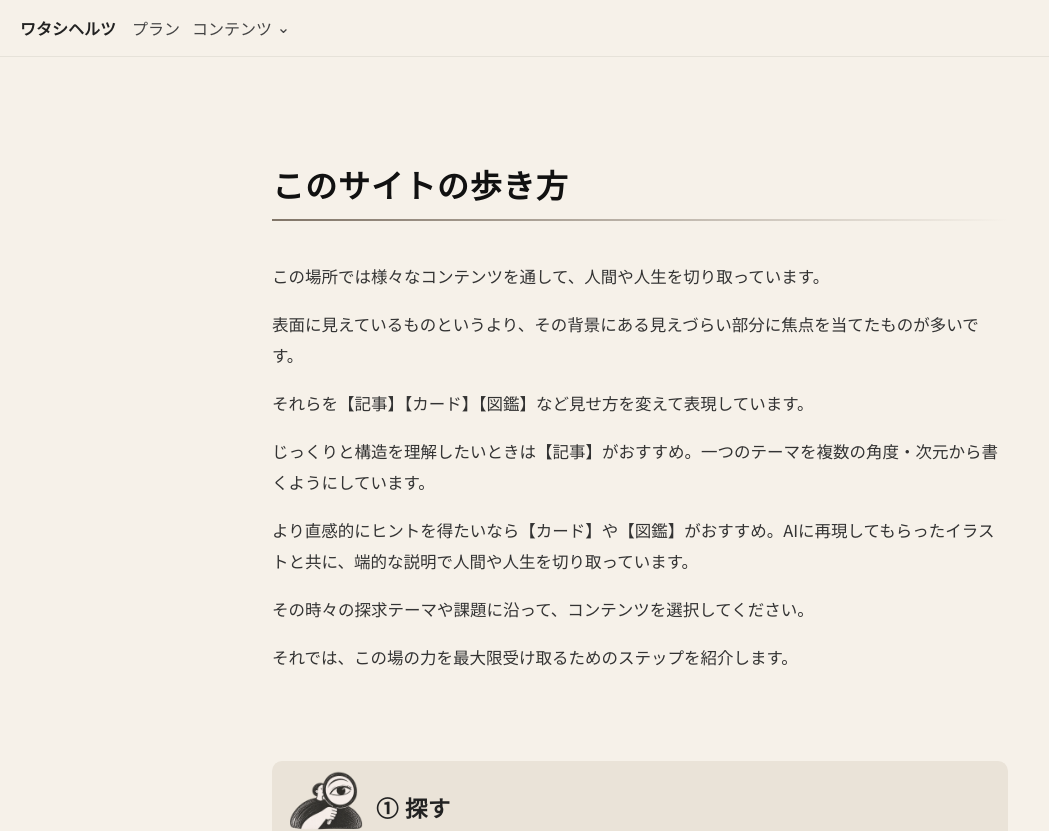
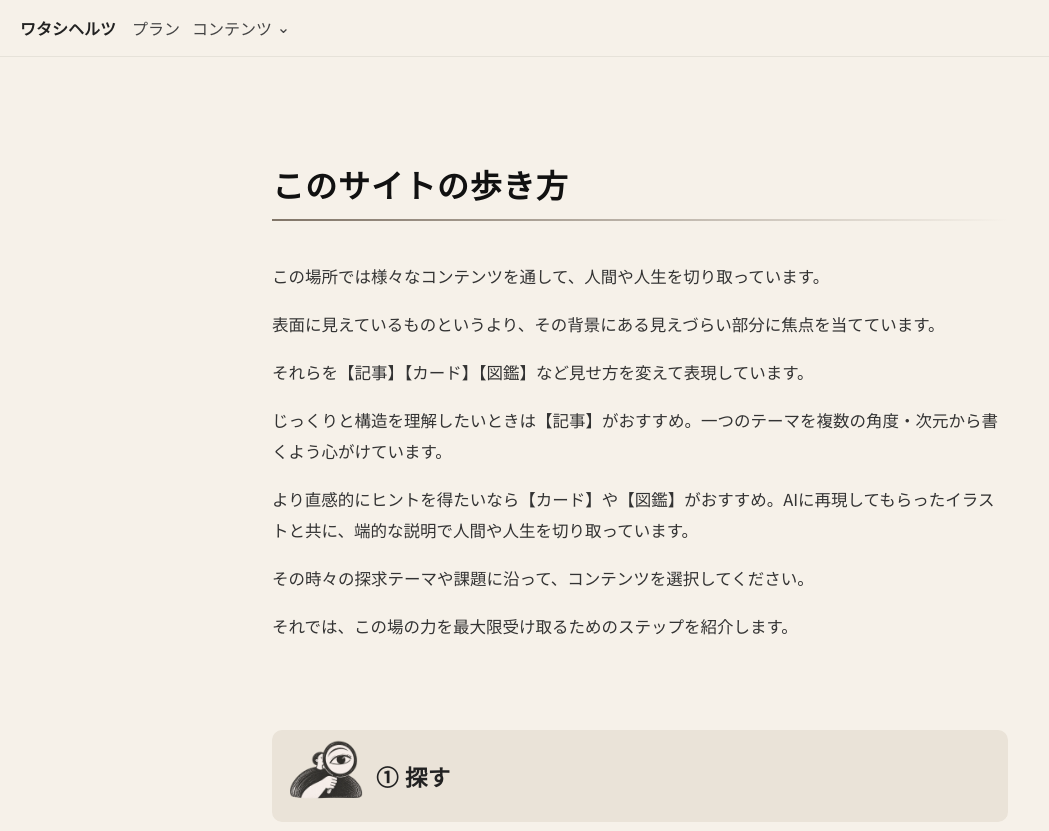
Before and after one commit to hiracoh/watashihertz, a Next.js app: page /guide in a window 1280 px wide. Shown: the top 831 px of the page, without its empty margins (0-1049 px from the left). Built offline with nearby package versions, Linux system fonts and the light colour scheme; a web font is replaced by a local one.

Commit message:
Update page.js

```diff
--- a/app/guide/page.js
+++ b/app/guide/page.js
@@ -19,12 +19,12 @@ export default function GuidePage() {
 
       <p>{`この場所では様々なコンテンツを通して、人間や人生を切り取っています。`}</p>
 
-      <p>{`表面に見えているものというより、その背景にある見えづらい部分に焦点を当てたものが多いです。`}</p>
+      <p>{`表面に見えているものというより、その背景にある見えづらい部分に焦点を当てています。`}</p>
 
       <p>{`それらを【記事】【カード】【図鑑】など見せ方を変えて表現しています。
       `}</p>
 
-      <p>{`じっくりと構造を理解したいときは【記事】がおすすめ。一つのテーマを複数の角度・次元から書くようにしています。`}</p>
+      <p>{`じっくりと構造を理解したいときは【記事】がおすすめ。一つのテーマを複数の角度・次元から書くよう心がけています。`}</p>
 
       <p>{`より直感的にヒントを得たいなら【カード】や【図鑑】がおすすめ。AIに再現してもらったイラストと共に、端的な説明で人間や人生を切り取っています。`}</p>
 
```
